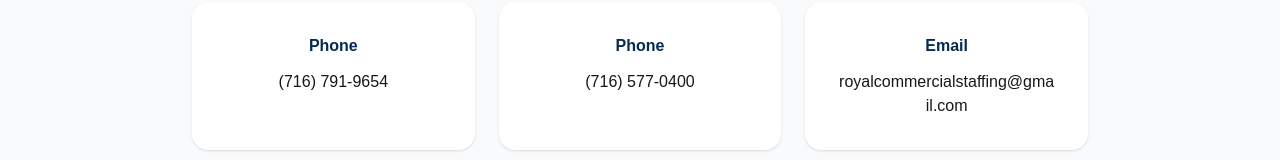
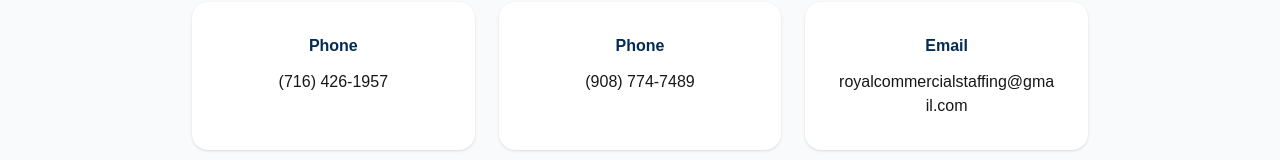
Before and after one commit to tharundhoni119/Royal-Commercial, a Next.js app: page /contact in a window 1280 px wide. Shown: the part 466-626 px from the top of the page. Built offline with nearby package versions, Linux system fonts and the light colour scheme.

Commit message:
update contact number receptionist

```diff
--- a/app/contact/page.tsx
+++ b/app/contact/page.tsx
@@ -30,7 +30,7 @@ export default function Contact() {
           <div className="mt-12 grid gap-6 md:grid-cols-3">
 
             <a
-              href="tel:+17167919654"
+              href="tel:+17164261957"
               className="rounded-2xl bg-white p-8 shadow"
             >
               <h2 className="font-bold text-[#062B52]">
@@ -38,13 +38,13 @@ export default function Contact() {
               </h2>
 
               <p className="mt-3">
-                (716) 791-9654
+                (716) 426-1957
               </p>
             </a>
 
 
             <a
-              href="tel:+17165770400"
+              href="tel:+19087747489"
               className="rounded-2xl bg-white p-8 shadow"
             >
               <h2 className="font-bold text-[#062B52]">
@@ -52,7 +52,7 @@ export default function Contact() {
               </h2>
 
               <p className="mt-3">
-                (716) 577-0400
+                (908) 774-7489
               </p>
             </a>
 
```
